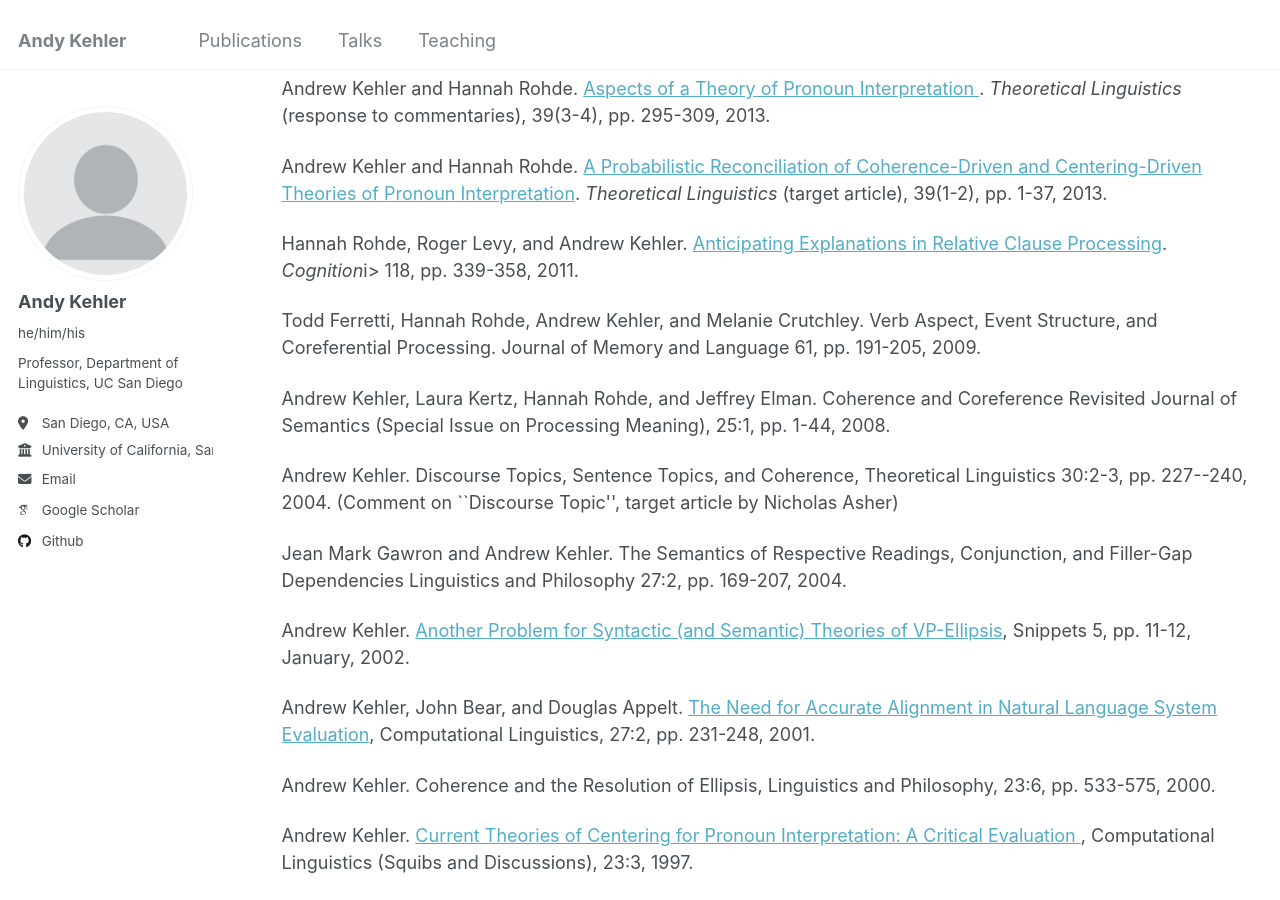
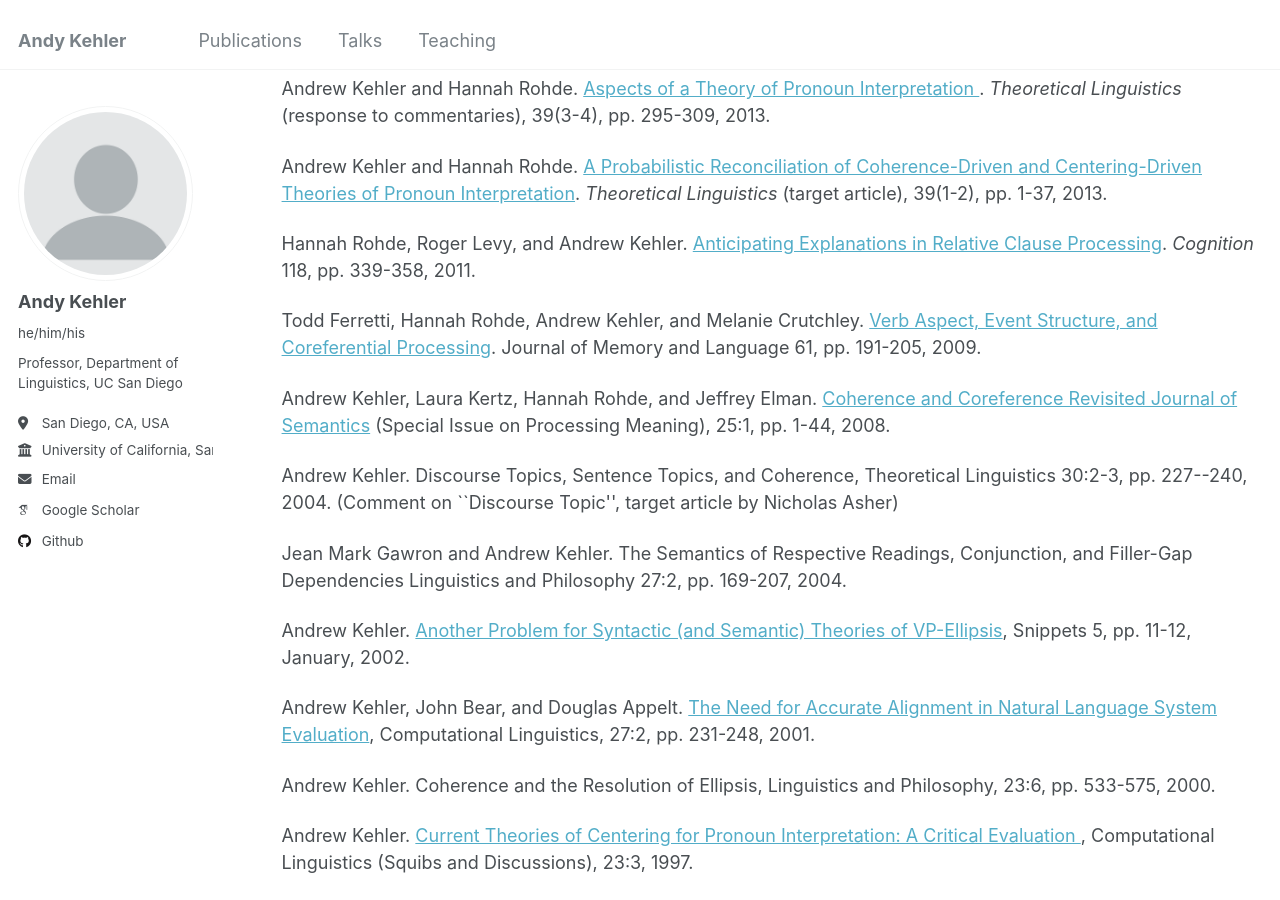
Before and after one commit to akehler/akehler.github.io, a Jekyll site: the page built from _pages/publications.html, in a window 1280 px wide and 900 px high, scrolled down 1211 px. Built offline with Jekyll 4.4.1, drawn with Linux system fonts in a browser that asks for light colours; some web fonts are replaced; part of the change alters nothing that is shown.

```diff
--- a/_pages/publications.html
+++ b/_pages/publications.html
@@ -109,22 +109,22 @@ Andrew Kehler and Hannah Rohde.  <a href="https://www.degruyter.com/document/doi
 <p>
 
 Hannah Rohde, Roger Levy, and Andrew Kehler. <a href="https://www.sciencedirect.com/science/article/abs/pii/S0010027710002532">Anticipating Explanations in Relative Clause
-   Processing</a>. <i>Cognition</i>i> 118, pp. 339-358, 2011.
+   Processing</a>. <i>Cognition</i> 118, pp. 339-358, 2011.
 
 <p>
 
 Todd Ferretti, Hannah Rohde, Andrew Kehler, and Melanie
-Crutchley. Verb Aspect, Event Structure,
-and Coreferential Processing. Journal
+Crutchley. <a href="https://www.sciencedirect.com/science/article/abs/pii/S0749596X09000436">Verb Aspect, Event Structure,
+and Coreferential Processing</a>. Journal
 of Memory and Language 61, pp. 191-205, 2009.
 
 <p>
 
 
 Andrew Kehler, Laura Kertz, Hannah Rohde, and Jeffrey Elman.
-Coherence and Coreference
+<a href="https://academic.oup.com/jos/article-abstract/25/1/1/1616215">Coherence and Coreference
 Revisited Journal of
-Semantics (Special Issue on Processing Meaning), 25:1, pp. 1-44, 2008.
+Semantics</a> (Special Issue on Processing Meaning), 25:1, pp. 1-44, 2008.
 
 <p>
 Andrew Kehler. Discourse Topics, Sentence
```
